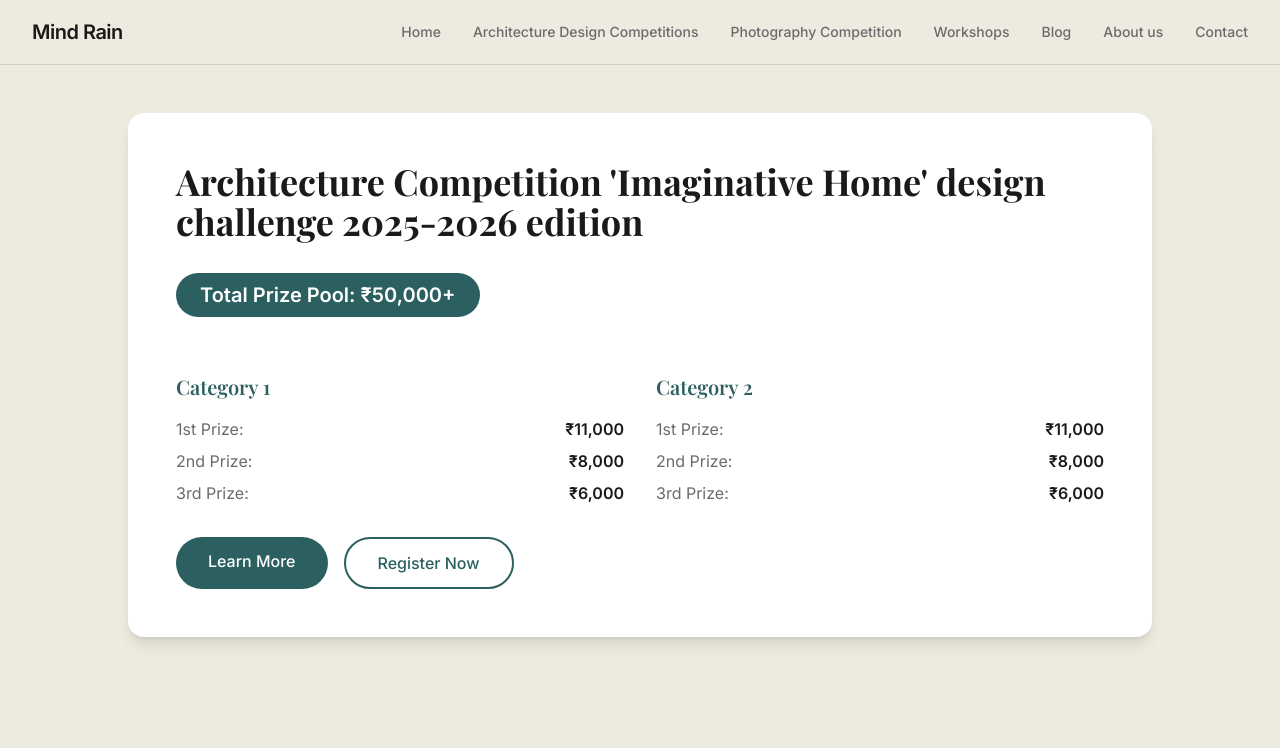
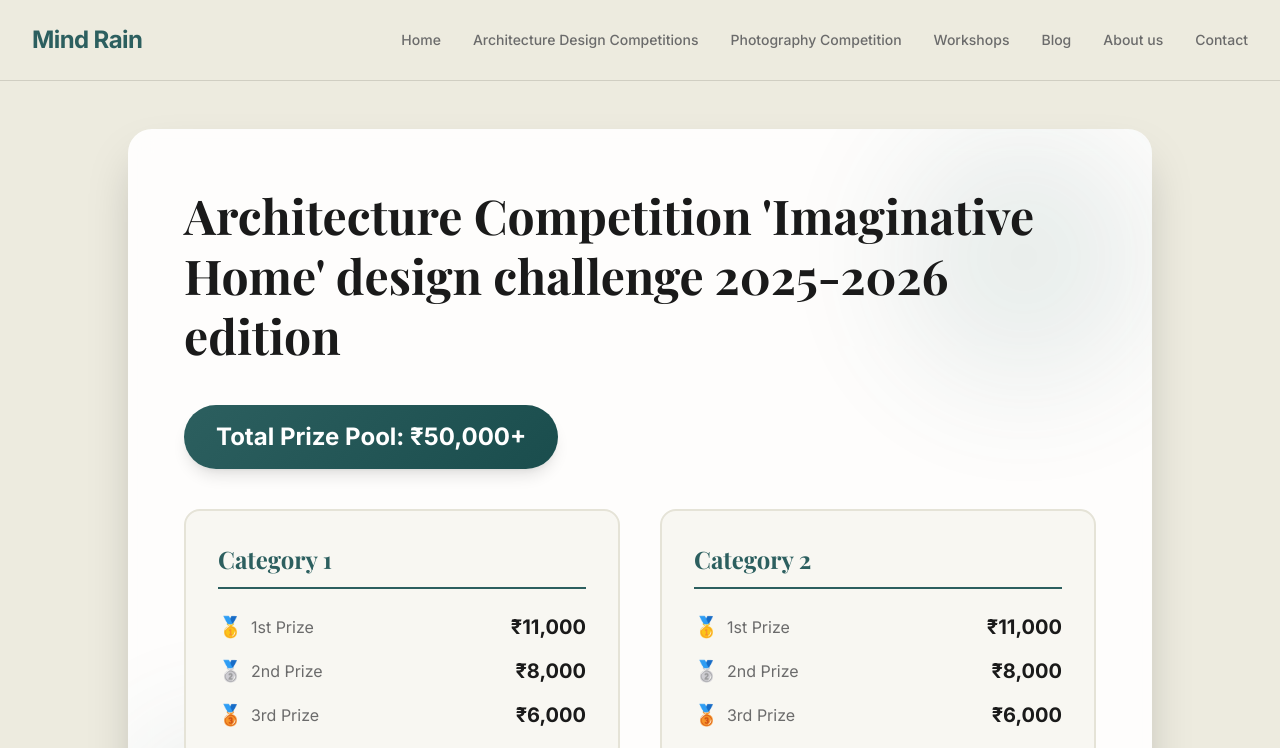
Before and after one commit to rd6260/mindrain, a Next.js app: page /home in a window 1280 px wide. Shown: the top 748 px of the page. Built offline with nearby package versions, Linux system fonts and the light colour scheme.

Commit message:
auto-commit for 16b73da3-5166-4911-a2e8-09e6773f1fb7

```diff
--- a/app/globals.css
+++ b/app/globals.css
@@ -25,3 +25,102 @@ h1, h2, h3, h4, h5, h6 {
 * {
   box-sizing: border-box;
 }
+
+/* Smooth scrolling */
+html {
+  scroll-behavior: smooth;
+}
+
+/* Custom animations */
+@keyframes fade-in-up {
+  from {
+    opacity: 0;
+    transform: translateY(20px);
+  }
+  to {
+    opacity: 1;
+    transform: translateY(0);
+  }
+}
+
+@keyframes fade-in {
+  from {
+    opacity: 0;
+  }
+  to {
+    opacity: 1;
+  }
+}
+
+@keyframes slide-in-right {
+  from {
+    opacity: 0;
+    transform: translateX(-30px);
+  }
+  to {
+    opacity: 1;
+    transform: translateX(0);
+  }
+}
+
+@keyframes pulse-glow {
+  0%, 100% {
+    box-shadow: 0 0 0 0 rgba(44, 95, 95, 0.4);
+  }
+  50% {
+    box-shadow: 0 0 20px 8px rgba(44, 95, 95, 0.1);
+  }
+}
+
+.animate-fade-in-up {
+  animation: fade-in-up 0.8s ease-out forwards;
+}
+
+.animate-fade-in {
+  animation: fade-in 1s ease-out forwards;
+}
+
+.animate-slide-in-right {
+  animation: slide-in-right 0.6s ease-out forwards;
+}
+
+/* Gradient text */
+.gradient-text {
+  background: linear-gradient(135deg, #2C5F5F 0%, #1A4D4D 50%, #2C5F5F 100%);
+  -webkit-background-clip: text;
+  -webkit-text-fill-color: transparent;
+  background-clip: text;
+}
+
+/* Hover effects */
+.hover-lift {
+  transition: transform 0.3s ease, box-shadow 0.3s ease;
+}
+
+.hover-lift:hover {
+  transform: translateY(-8px);
+  box-shadow: 0 20px 40px rgba(0, 0, 0, 0.12);
+}
+
+/* Glass morphism effect */
+.glass {
+  background: rgba(255, 255, 255, 0.85);
+  backdrop-filter: blur(12px);
+  -webkit-backdrop-filter: blur(12px);
+}
+
+/* Decorative line */
+.decorative-line {
+  position: relative;
+}
+
+.decorative-line::after {
+  content: '';
+  position: absolute;
+  bottom: -10px;
+  left: 50%;
+  transform: translateX(-50%);
+  width: 60px;
+  height: 3px;
+  background: linear-gradient(90deg, transparent, #2C5F5F, transparent);
+}
--- a/components/CompetitionCard.tsx
+++ b/components/CompetitionCard.tsx
@@ -15,103 +15,148 @@ interface CompetitionCardProps {
 export default function CompetitionCard(props: CompetitionCardProps) {
   return (
     <div
-      className="rounded-2xl p-8 md:p-12 shadow-lg"
-      style={{ backgroundColor: colors.white }}
+      className="rounded-3xl p-10 md:p-14 shadow-2xl relative overflow-hidden animate-fade-in-up glass"
+      style={{
+        backgroundColor: 'rgba(255, 255, 255, 0.9)',
+      }}
       data-testid="competition-card"
     >
+      {/* Decorative elements */}
+      <div
+        className="absolute top-0 right-0 w-64 h-64 rounded-full blur-3xl opacity-10"
+        style={{ backgroundColor: colors.accent }}
+      />
+      <div
+        className="absolute bottom-0 left-0 w-48 h-48 rounded-full blur-3xl opacity-10"
+        style={{ backgroundColor: colors.accent }}
+      />
+
+      <div className="relative z-10">
         <h2
-        className="text-3xl md:text-4xl font-bold mb-8"
+          className="text-3xl md:text-5xl font-bold mb-10 leading-tight"
           style={{ color: colors.textPrimary }}
         >
           {props.name}
         </h2>
 
-      <div className="mb-8">
+        <div className="mb-10">
           <div
-          className="inline-block px-6 py-2 rounded-full mb-6"
-          style={{ backgroundColor: colors.accent }}
+            className="inline-block px-8 py-4 rounded-full shadow-lg"
+            style={{
+              background: `linear-gradient(135deg, ${colors.accent}, ${colors.accentHover})`,
+            }}
           >
-          <p className="text-white font-semibold text-xl">
+            <p className="text-white font-bold text-2xl">
               Total Prize Pool: {props.prizePool}
             </p>
           </div>
         </div>
 
-      <div className="grid md:grid-cols-2 gap-8 mb-8">
-        <div>
+        <div className="grid md:grid-cols-2 gap-10 mb-10">
+          {/* Category 1 */}
+          <div
+            className="rounded-2xl p-8 border-2 transition-all duration-300 hover:shadow-xl hover:-translate-y-1"
+            style={{
+              borderColor: colors.borderLight,
+              backgroundColor: colors.cardBackground
+            }}
+          >
             <h3
-            className="text-xl font-semibold mb-4"
-            style={{ color: colors.accent }}
+              className="text-2xl font-bold mb-6 pb-3 border-b-2"
+              style={{
+                color: colors.accent,
+                borderColor: colors.accent
+              }}
             >
               Category 1
             </h3>
-          <div className="space-y-2">
-            <div className="flex justify-between">
-              <span style={{ color: colors.textSecondary }}>1st Prize:</span>
-              <span className="font-semibold" style={{ color: colors.textPrimary }}>
-                {props.category1First}
+            <div className="space-y-4">
+              {[
+                { label: '1st Prize', value: props.category1First, emoji: '🥇' },
+                { label: '2nd Prize', value: props.category1Second, emoji: '🥈' },
+                { label: '3rd Prize', value: props.category1Third, emoji: '🥉' },
+              ].map((item, idx) => (
+                <div key={idx} className="flex justify-between items-center group">
+                  <span
+                    className="text-base flex items-center gap-2"
+                    style={{ color: colors.textSecondary }}
+                  >
+                    <span className="text-xl">{item.emoji}</span>
+                    {item.label}
+                  </span>
+                  <span
+                    className="font-bold text-xl group-hover:scale-110 transition-transform"
+                    style={{ color: colors.textPrimary }}
+                  >
+                    {item.value}
                   </span>
                 </div>
-            <div className="flex justify-between">
-              <span style={{ color: colors.textSecondary }}>2nd Prize:</span>
-              <span className="font-semibold" style={{ color: colors.textPrimary }}>
-                {props.category1Second}
+              ))}
+            </div>
+          </div>
+
+          {/* Category 2 */}
+          <div
+            className="rounded-2xl p-8 border-2 transition-all duration-300 hover:shadow-xl hover:-translate-y-1"
+            style={{
+              borderColor: colors.borderLight,
+              backgroundColor: colors.cardBackground
+            }}
+          >
+            <h3
+              className="text-2xl font-bold mb-6 pb-3 border-b-2"
+              style={{
+                color: colors.accent,
+                borderColor: colors.accent
+              }}
+            >
+              Category 2
+            </h3>
+            <div className="space-y-4">
+              {[
+                { label: '1st Prize', value: props.category2First, emoji: '🥇' },
+                { label: '2nd Prize', value: props.category2Second, emoji: '🥈' },
+                { label: '3rd Prize', value: props.category2Third, emoji: '🥉' },
+              ].map((item, idx) => (
+                <div key={idx} className="flex justify-between items-center group">
+                  <span
+                    className="text-base flex items-center gap-2"
+                    style={{ color: colors.textSecondary }}
+                  >
+                    <span className="text-xl">{item.emoji}</span>
+                    {item.label}
+                  </span>
+                  <span
+                    className="font-bold text-xl group-hover:scale-110 transition-transform"
+                    style={{ color: colors.textPrimary }}
+                  >
+                    {item.value}
                   </span>
                 </div>
-            <div className="flex justify-between">
-              <span style={{ color: colors.textSecondary }}>3rd Prize:</span>
-              <span className="font-semibold" style={{ color: colors.textPrimary }}>
-                {props.category1Third}
-              </span>
+              ))}
             </div>
           </div>
         </div>
 
-        <div>
-          <h3
-            className="text-xl font-semibold mb-4"
-            style={{ color: colors.accent }}
-          >
-            Category 2
-          </h3>
-          <div className="space-y-2">
-            <div className="flex justify-between">
-              <span style={{ color: colors.textSecondary }}>1st Prize:</span>
-              <span className="font-semibold" style={{ color: colors.textPrimary }}>
-                {props.category2First}
-              </span>
-            </div>
-            <div className="flex justify-between">
-              <span style={{ color: colors.textSecondary }}>2nd Prize:</span>
-              <span className="font-semibold" style={{ color: colors.textPrimary }}>
-                {props.category2Second}
-              </span>
-            </div>
-            <div className="flex justify-between">
-              <span style={{ color: colors.textSecondary }}>3rd Prize:</span>
-              <span className="font-semibold" style={{ color: colors.textPrimary }}>
-                {props.category2Third}
-              </span>
-            </div>
-          </div>
-        </div>
-      </div>
-
-      <div className="flex flex-col sm:flex-row gap-4">
+        <div className="flex flex-col sm:flex-row gap-5">
           <Link
             href="/competition/imaginative-home-2025-2026"
-          className="px-8 py-3 rounded-full font-medium text-center transition-all hover:opacity-90"
-          style={{ backgroundColor: colors.accent, color: colors.white }}
+            className="px-10 py-4 rounded-full font-semibold text-center transition-all duration-300 hover:scale-105 hover:shadow-xl text-lg"
+            style={{
+              background: `linear-gradient(135deg, ${colors.accent}, ${colors.accentHover})`,
+              color: colors.white
+            }}
             data-testid="learn-more-button"
           >
-          Learn More
+            Learn More →
           </Link>
           <Link
             href="/competition/imaginative-home-2025-2026#register"
-          className="px-8 py-3 rounded-full font-medium text-center border-2 transition-all hover:opacity-70"
+            className="px-10 py-4 rounded-full font-semibold text-center border-2 transition-all duration-300 hover:scale-105 hover:shadow-xl text-lg"
             style={{
               borderColor: colors.accent,
-            color: colors.accent
+              color: colors.accent,
+              backgroundColor: 'transparent'
             }}
             data-testid="register-button"
           >
@@ -119,5 +164,6 @@ export default function CompetitionCard(props: CompetitionCardProps) {
           </Link>
         </div>
       </div>
+    </div>
   );
 }
--- a/components/Navigation.tsx
+++ b/components/Navigation.tsx
@@ -2,6 +2,7 @@
 
 import Link from 'next/link';
 import { colors } from '@/utils/colors';
+import { useState } from 'react';
 
 const navItems = [
   { label: 'Home', href: '/home' },
@@ -14,20 +15,30 @@ const navItems = [
 ];
 
 export default function Navigation() {
+  const [isScrolled, setIsScrolled] = useState(false);
+
+  if (typeof window !== 'undefined') {
+    window.addEventListener('scroll', () => {
+      setIsScrolled(window.scrollY > 20);
+    });
+  }
+
   return (
     <nav
-      className="sticky top-0 z-50 border-b"
+      className={`sticky top-0 z-50 border-b transition-all duration-300 ${
+        isScrolled ? 'glass shadow-lg' : ''
+      }`}
       style={{
-        backgroundColor: colors.background,
+        backgroundColor: isScrolled ? 'rgba(237, 235, 223, 0.95)' : colors.background,
         borderColor: colors.border
       }}
     >
       <div className="max-w-7xl mx-auto px-4 sm:px-6 lg:px-8">
-        <div className="flex justify-between items-center h-16">
+        <div className="flex justify-between items-center h-20">
           <Link
             href="/home"
-            className="text-xl font-semibold tracking-tight"
-            style={{ color: colors.textPrimary }}
+            className="text-2xl font-bold tracking-tight transition-all duration-300 hover:scale-105"
+            style={{ color: colors.accent }}
           >
             Mind Rain
           </Link>
@@ -37,18 +48,22 @@ export default function Navigation() {
               <Link
                 key={item.label}
                 href={item.href}
-                className="text-sm font-medium transition-colors hover:opacity-70"
+                className="text-sm font-medium transition-all duration-300 hover:opacity-70 relative group"
                 style={{ color: colors.textSecondary }}
                 data-testid={`nav-${item.label.toLowerCase().replace(/\s+/g, '-')}`}
               >
                 {item.label}
+                <span
+                  className="absolute bottom-0 left-0 w-0 h-0.5 transition-all duration-300 group-hover:w-full"
+                  style={{ backgroundColor: colors.accent }}
+                />
               </Link>
             ))}
           </div>
 
           {/* Mobile menu button */}
           <button
-            className="lg:hidden p-2"
+            className="lg:hidden p-2 rounded-lg transition-colors hover:bg-white/50"
             aria-label="Menu"
             data-testid="mobile-menu-button"
           >
```
Lines whose indentation alone changed are shown as unchanged.
